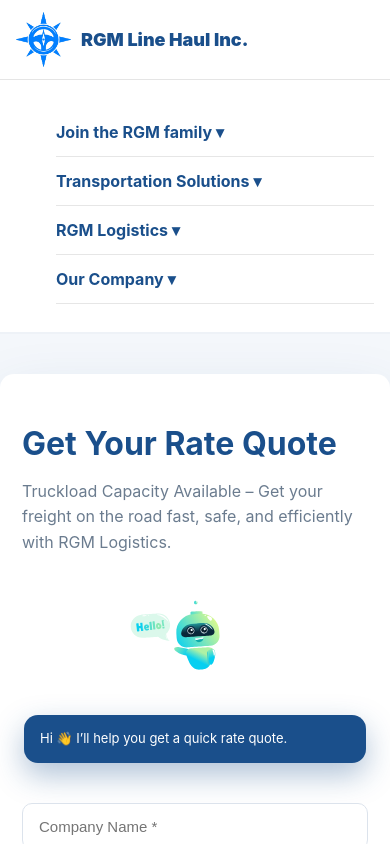
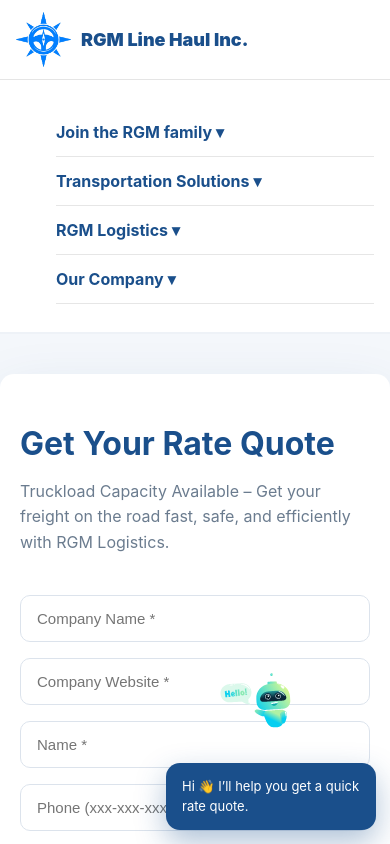
Before and after one commit to MrVenom786/rgm-web-frontend, a React (Create React App) app: page /HaulWithRGM in a window 390 px wide. Shown: the top 844 px of the page. Built offline with nearby package versions, Linux system fonts and the light colour scheme.

Commit message:
Refactor CSS for layout and styling adjustments

```diff
--- a/src/styles/HaulWithRGM.css
+++ b/src/styles/HaulWithRGM.css
@@ -20,6 +20,7 @@ body {
   font-family: "Inter", "Segoe UI", sans-serif;
   background: var(--rgm-bg);
   color: var(--text-dark);
+  overflow-x: hidden; /* 🔥 critical safety */
 }
 
 /* ===========================
@@ -33,7 +34,6 @@ body {
   border-radius: 14px;
   box-shadow: 0 25px 60px rgba(26, 79, 139, 0.15);
   position: relative;
-  overflow: hidden;
 }
 
 .haul-container h1 {
@@ -50,24 +50,23 @@ body {
 }
 
 /* ===========================
-   BOT AREA (RIGHT SIDE)
+   BOT AREA (ALWAYS FIXED)
 =========================== */
 .bot-wrapper {
-  position: fixed;              /* 🔥 ALWAYS fixed */
-  right: 24px;                  /* 🔥 inside frame, not touching edge */
-  bottom: 24px;                 /* 🔥 bottom-right corner */
+  position: fixed;
+  right: 20px;
+  bottom: 20px;
   width: 280px;
-  max-width: calc(100vw - 48px);
+  max-width: calc(100vw - 40px);
   display: flex;
   flex-direction: column;
   align-items: center;
   z-index: 9999;
-  pointer-events: auto;
 }
 
 .bot-animation {
-  width: 140px;
-  height: 140px;
+  width: 130px;
+  height: 130px;
 }
 
 /* ===========================
@@ -75,26 +74,25 @@ body {
 =========================== */
 .bot-bubble {
   width: 100%;
-  background: #1a4f8b;
+  background: var(--rgm-blue);
   color: #ffffff;
   padding: 14px 16px;
   border-radius: 14px;
   font-size: 14px;
   line-height: 1.5;
 
-  /* 🔒 TEXT NEVER OVERFLOWS */
   white-space: normal;
   word-break: break-word;
   overflow-wrap: break-word;
-  overflow: hidden;
 
   box-shadow: 0 12px 30px rgba(26, 79, 139, 0.35);
+  animation: bubbleFade 0.35s ease;
 }
 
 @keyframes bubbleFade {
   from {
     opacity: 0;
-    transform: translateY(4px);
+    transform: translateY(6px);
   }
   to {
     opacity: 1;
@@ -119,8 +117,8 @@ body {
   border-radius: 10px;
   border: 1px solid var(--border-light);
   font-size: 15px;
+  background: #fff;
   transition: all 0.25s ease;
-  background: #fff;
 }
 
 .haul-form textarea {
@@ -137,24 +135,22 @@ body {
 }
 
 /* ===========================
-   CHECKBOX FIX (IMPORTANT)
+   CHECKBOX FIX
 =========================== */
 .checkbox-line {
   display: flex;
   align-items: flex-start;
   gap: 10px;
   font-size: 14px;
-  color: var(--text-dark);
+  line-height: 1.5;
   margin-bottom: 14px;
-  line-height: 1.5;
 }
 
-.checkbox-line input[type="checkbox"] {
+.checkbox-line input {
   margin-top: 3px;
   width: 16px;
   height: 16px;
   accent-color: var(--rgm-blue);
-  cursor: pointer;
 }
 
 /* ===========================
@@ -192,30 +188,20 @@ body {
 .haul-form button:disabled {
   opacity: 0.6;
   cursor: not-allowed;
-  transform: none;
 }
 
 /* ===========================
-   RESPONSIVE SAFETY
+   RESPONSIVE (SAFE ONLY)
 =========================== */
-@media (max-width: 1024px) {
-  .bot-wrapper {
-    position: static;
-    margin: 20px auto 0;
-  }
-
+@media (max-width: 768px) {
   .haul-container {
-    padding-bottom: 60px;
-  }
-}
-
-@media (max-width: 600px) {
-  .haul-container {
-    padding: 28px 22px 60px;
+    padding: 28px 20px 80px;
   }
 
   .bot-wrapper {
-    width: 100%;
+    right: 14px;
+    bottom: 14px;
+    width: 240px;
   }
 
   .bot-bubble {
@@ -223,8 +209,19 @@ body {
   }
 }
 
+@media (max-width: 420px) {
+  .bot-wrapper {
+    width: 210px;
+  }
+
+  .bot-animation {
+    width: 110px;
+    height: 110px;
+  }
+}
+
 /* ===========================
-   SUBTLE PAGE LIFE EFFECTS
+   SUBTLE PAGE LIFE
 =========================== */
 .haul-form input,
 .haul-form select,
@@ -238,7 +235,6 @@ body {
     transform: translateY(4px);
   }
   to {
-
     opacity: 1;
     transform: translateY(0);
   }
```
